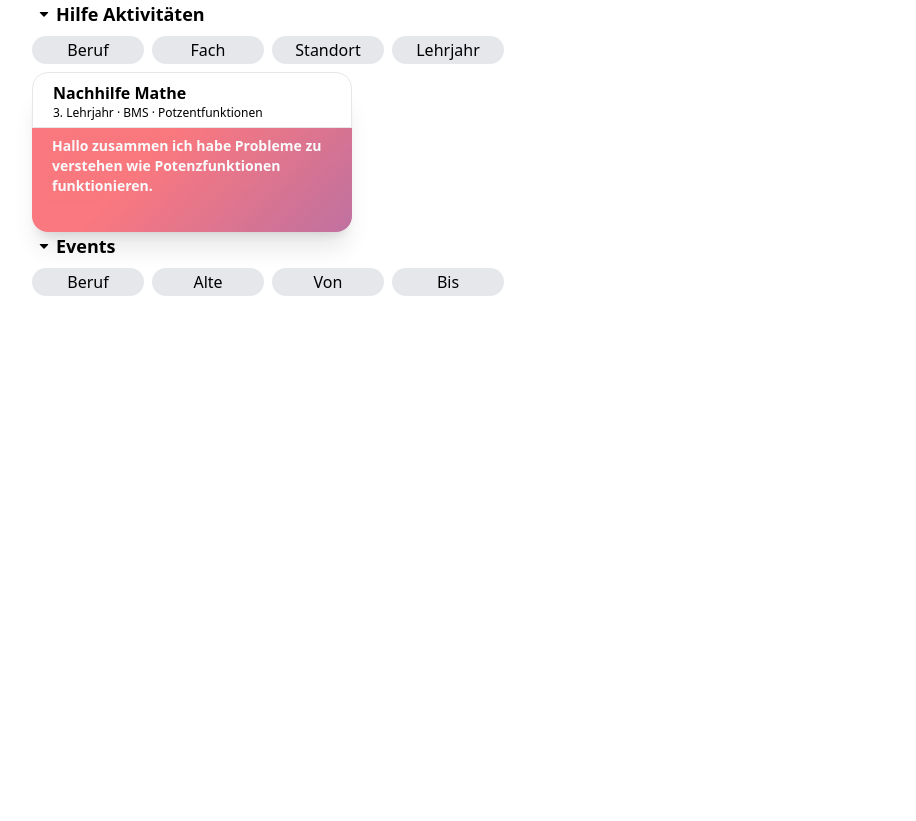
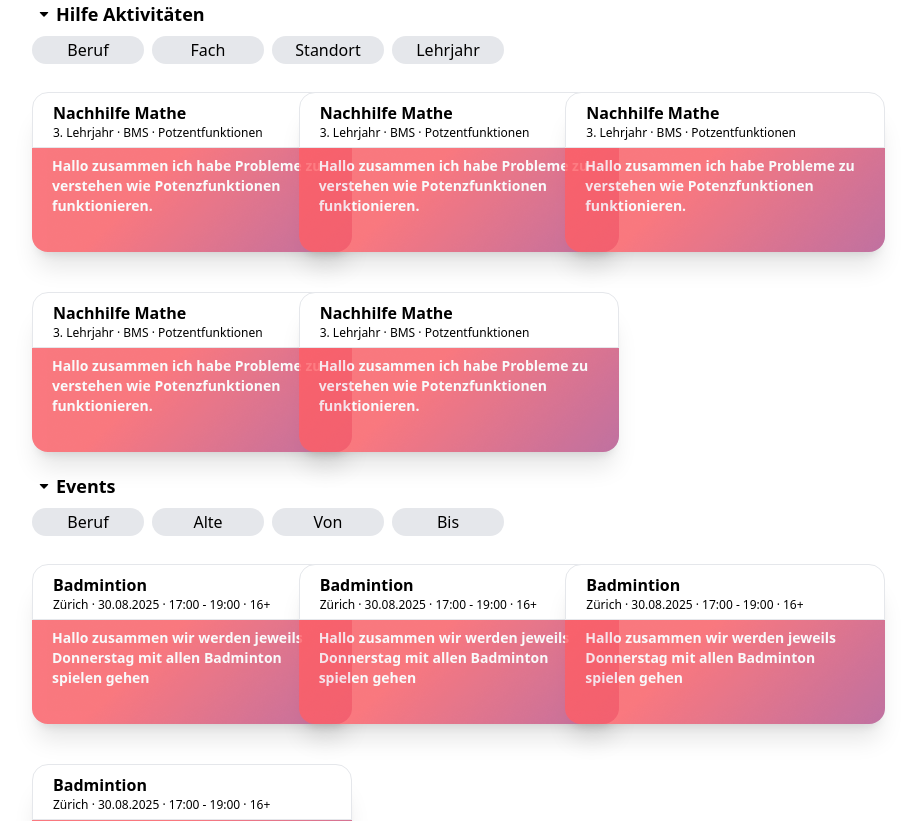
Before and after one commit to jannismilz/sharky-dashboard, a React (Vite) app in the folder project/: page / in a window 1280 px wide. Shown: the part 560-1381 px from the top of the page, without its empty margins (208-1124 px from the left). Before the commit the page ends 904 px from the top, so only its background shows below. Built offline with nearby package versions, Linux system fonts and the light colour scheme.

Commit message:
added cards to layout

```diff
--- a/project/src/App.jsx
+++ b/project/src/App.jsx
@@ -1,7 +1,7 @@
 import sharkyLogo from './assets/sharky.png'
 import expandedLogo from './assets/arrow-down.svg'
 import { SharkyPieChart } from './Charts.jsx'
-import { SuppotCard } from './Cards.jsx'
+import { SuppotCard, EventCard } from './Cards.jsx'
 
 function FilterLabel({ name }) {
   return (
@@ -56,16 +56,53 @@ function App() {
 
           <HeaderSection title='Hilfe Aktivitäten' labelNames={['Beruf', 'Fach', 'Standort', 'Lehrjahr']} />
 
-          <SuppotCard title='Nachhilfe Mathe' year='3' school='BMS' theme='Potzentfunktionen'
-            descripton='Hallo zusammen ich habe Probleme zu verstehen wie Potenzfunktionen funktionieren.'
-            img='./assets/schreibtisch.webp'
-          />
+          <div class='grid grid-cols-3'>
+            <SuppotCard title='Nachhilfe Mathe' year='3' school='BMS' theme='Potzentfunktionen'
+              descripton='Hallo zusammen ich habe Probleme zu verstehen wie Potenzfunktionen funktionieren.'
+              img='./assets/schreibtisch.webp'
+            />
+            <SuppotCard title='Nachhilfe Mathe' year='3' school='BMS' theme='Potzentfunktionen'
+              descripton='Hallo zusammen ich habe Probleme zu verstehen wie Potenzfunktionen funktionieren.'
+              img='./assets/schreibtisch.webp'
+            />
+            <SuppotCard title='Nachhilfe Mathe' year='3' school='BMS' theme='Potzentfunktionen'
+              descripton='Hallo zusammen ich habe Probleme zu verstehen wie Potenzfunktionen funktionieren.'
+              img='./assets/schreibtisch.webp'
+            />
+            <SuppotCard title='Nachhilfe Mathe' year='3' school='BMS' theme='Potzentfunktionen'
+              descripton='Hallo zusammen ich habe Probleme zu verstehen wie Potenzfunktionen funktionieren.'
+              img='./assets/schreibtisch.webp'
+            />
+            <SuppotCard title='Nachhilfe Mathe' year='3' school='BMS' theme='Potzentfunktionen'
+              descripton='Hallo zusammen ich habe Probleme zu verstehen wie Potenzfunktionen funktionieren.'
+              img='./assets/schreibtisch.webp'
+            />
+          </div>
 
         </section>
 
         <section>
 
           <HeaderSection title='Events' labelNames={['Beruf', 'Alte', 'Von', 'Bis']} />
+
+          <div class='grid grid-cols-3'>
+            <EventCard title='Badmintion' loction='Zürich' date='30.08.2025' fromtime='17:00' totime='19:00' age='16+'
+              descripton='Hallo zusammen wir werden jeweils Donnerstag mit allen Badminton spielen gehen'
+              img='./assets/badminton.webp'
+            />
+            <EventCard title='Badmintion' loction='Zürich' date='30.08.2025' fromtime='17:00' totime='19:00' age='16+'
+              descripton='Hallo zusammen wir werden jeweils Donnerstag mit allen Badminton spielen gehen'
+              img='./assets/badminton.webp'
+            />
+            <EventCard title='Badmintion' loction='Zürich' date='30.08.2025' fromtime='17:00' totime='19:00' age='16+'
+              descripton='Hallo zusammen wir werden jeweils Donnerstag mit allen Badminton spielen gehen'
+              img='./assets/badminton.webp'
+            />
+            <EventCard title='Badmintion' loction='Zürich' date='30.08.2025' fromtime='17:00' totime='19:00' age='16+'
+              descripton='Hallo zusammen wir werden jeweils Donnerstag mit allen Badminton spielen gehen'
+              img='./assets/badminton.webp'
+            />
+          </div>
 
         </section>
       </div>
--- a/project/src/Cards.jsx
+++ b/project/src/Cards.jsx
@@ -1,13 +1,16 @@
 export function EventCard({
   title,
-  ort,
-  datum,
+  loction,
+  date,
   fromtime,
   totime,
   age,
   descripton,
+  img,
 }) {
-
+  return (
+    <Card title={title} subtitle={`${loction} · ${date} · ${fromtime} - ${totime} · ${age}`} description={descripton} backgroundImage={img} />
+  )
 }
 
 export function SuppotCard({
@@ -30,7 +33,7 @@ function Card({
   backgroundImage,
 }) {
   return (
-    <div class={`bg-gray-200 rounded-b-2xl rounded-t-4xl shadow-xl w-80 h-40 bg-[url(${backgroundImage})] bg-top bg-cover`} >
+    <div class={`bg-gray-200 rounded-b-2xl rounded-t-4xl shadow-xl w-80 h-40 bg-[url(${backgroundImage})] bg-top bg-cover my-5`} >
       <div class='bg-white rounded-t-2xl border-gray-200 border-1 px-5 py-2 h-14'>
         <h4 class='font-bold text-md'>{title}</h4>
         <h5 class='text-xs'>{subtitle}</h5>
```
Also changed, not shown: project/src/assets/badminton.webp (added), 1 other file (tests, documents, lock files or other folders).
